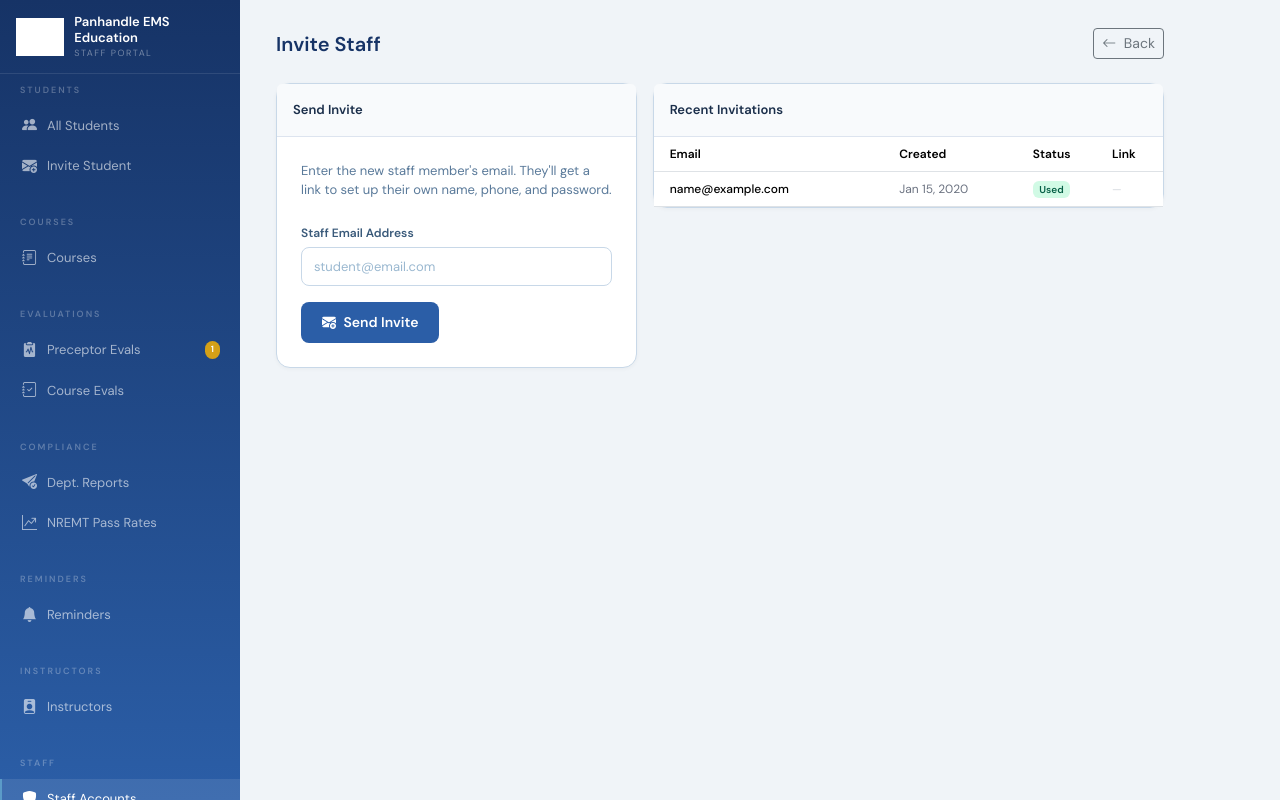
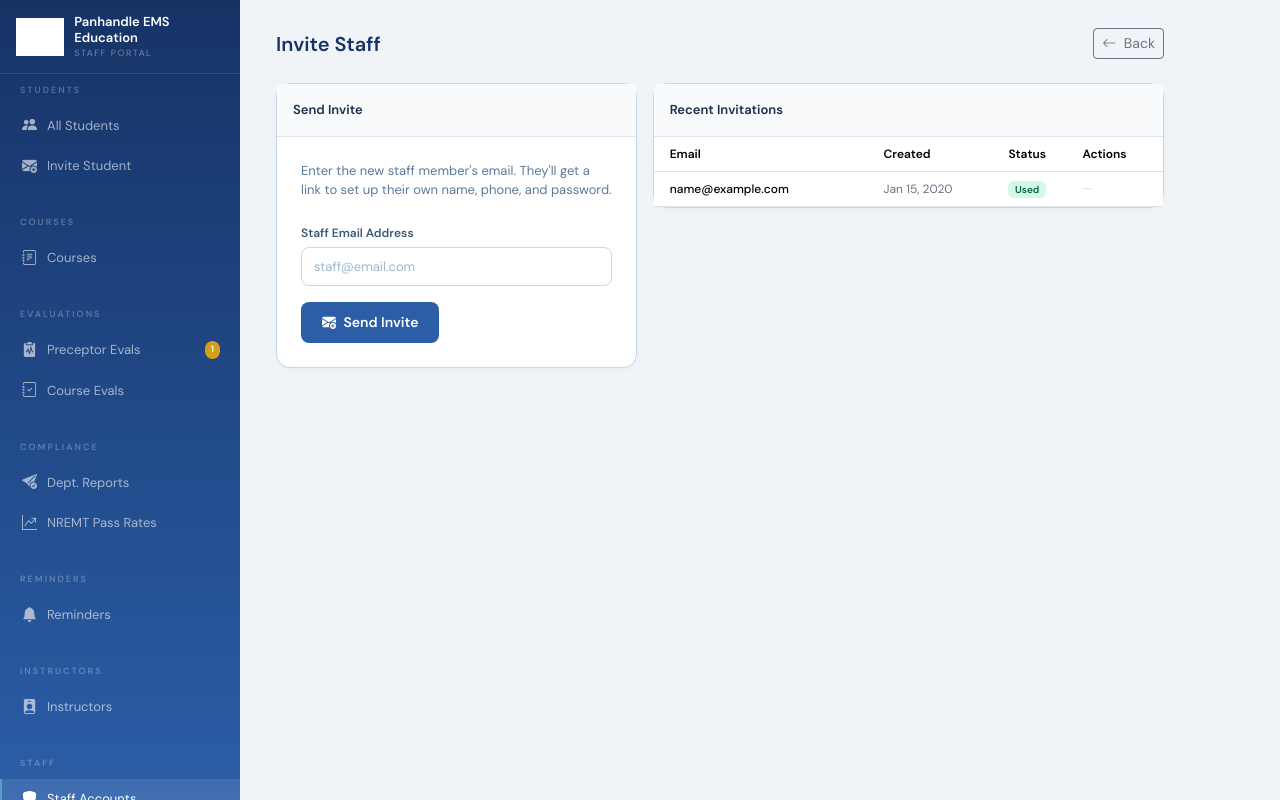
Before and after one commit to AndSnodFRBA/PEMSE, a Django app: page /staff/accounts/invite/ in a window 1280 px wide. Run offline with Django 4.2, Linux system fonts and the light colour scheme; a user stored in the database is signed in; tables that the repository leaves empty hold one stand-in row (values such as "Sample post").

Commit message:
Add invitation resend/edit and fix broken staff invite form
Staff can now resend a pending or expired student/staff invitation
(refreshes the 7-day expiry and re-sends the email with the same
link), and edit a pending invitation's email address to fix a typo
without deleting and recreating it. For student invitations, editing
also lets staff assign or reassign the course — including backfilling
a course onto invitations sent before course-pinning existed, whose
`course` field is still null. All four actions are blocked once an
invitation has been used, matching the existing used/expired states
already shown in the invitations table.

Also fixes a real regression: staff_account_invite reused
InvitationForm, which gained a required `course` field when student
invites were pinned to a course earlier — but the staff-invite
template never rendered that field, so every submission silently
failed validation. Staff invites now use their own
StaffAccountInviteForm with just an email field.

Co-Authored-By: Claude Sonnet 5 <noreply@anthropic.com>

```diff
--- a/staff/forms.py
+++ b/staff/forms.py
@@ -23,6 +23,45 @@ class InvitationForm(forms.Form):
         queryset=Course.objects.filter(is_active=True).order_by('option_number'),
         label='Course to assign',
         widget=forms.Select(attrs={'class': 'form-select'}),
+    )
+
+    def clean_email(self):
+        email = self.cleaned_data['email'].lower()
+        if Student.objects.filter(email=email).exists():
+            raise forms.ValidationError('An account with this email already exists.')
+        return email
+
+
+class StaffAccountInviteForm(forms.Form):
+    email = forms.EmailField(
+        label='Staff email address',
+        widget=forms.EmailInput(attrs={'placeholder': 'staff@email.com', 'class': 'form-control'}),
+    )
+
+    def clean_email(self):
+        email = self.cleaned_data['email'].lower()
+        if Student.objects.filter(email=email).exists():
+            raise forms.ValidationError('An account with this email already exists.')
+        return email
+
+
+class EditInvitationEmailForm(forms.Form):
+    email = forms.EmailField(widget=forms.EmailInput(attrs={'class': 'form-control form-control-sm'}))
+
+    def clean_email(self):
+        email = self.cleaned_data['email'].lower()
+        if Student.objects.filter(email=email).exists():
+            raise forms.ValidationError('An account with this email already exists.')
+        return email
+
+
+class EditStudentInvitationForm(forms.Form):
+    """Used to fix a pending student invitation's email and/or course assignment —
+    also how staff backfill a course onto invitations sent before course-pinning existed."""
+    email = forms.EmailField(widget=forms.EmailInput(attrs={'class': 'form-control form-control-sm'}))
+    course = forms.ModelChoiceField(
+        queryset=Course.objects.filter(is_active=True).order_by('option_number'),
+        widget=forms.Select(attrs={'class': 'form-select form-select-sm'}),
     )
 
     def clean_email(self):
--- a/staff/urls.py
+++ b/staff/urls.py
@@ -17,6 +17,8 @@ urlpatterns = [
     path('documents/<int:doc_id>/review/',     views.review_document,       name='staff_review_document'),
     path('documents/<int:doc_id>/download/',   views.document_download,     name='staff_document_download'),
     path('invite/',                            views.invite_student,        name='staff_invite'),
+    path('invite/<int:pk>/resend/',            views.resend_student_invite, name='staff_invite_resend'),
+    path('invite/<int:pk>/edit/',              views.edit_student_invite,   name='staff_invite_edit'),
     path('announcements/',                     views.announcement_list,     name='staff_announcements'),
     path('announcements/new/',                 views.announcement_create,   name='staff_announcement_create'),
     path('announcements/<int:pk>/edit/',       views.announcement_edit,     name='staff_announcement_edit'),
@@ -71,5 +73,7 @@ urlpatterns = [
     # Staff account management
     path('accounts/',                                 views.staff_account_list,            name='staff_account_list'),
     path('accounts/invite/',                          views.staff_account_invite,          name='staff_account_invite'),
+    path('accounts/invite/<int:pk>/resend/',          views.resend_staff_invite,           name='staff_account_invite_resend'),
+    path('accounts/invite/<int:pk>/edit/',            views.edit_staff_invite,             name='staff_account_invite_edit'),
     path('accounts/invite/<uuid:token>/',             views.staff_invite_accept,           name='staff_invite_accept'),
 ]
--- a/staff/views.py
+++ b/staff/views.py
@@ -1,4 +1,5 @@
 import io
+from datetime import timedelta
 
 from django.contrib import messages
 from django.contrib.auth import authenticate, login, logout
@@ -27,12 +28,15 @@ from .forms import (
     CourseForm,
     CourseReportForm,
     DocumentReviewForm,
+    EditInvitationEmailForm,
+    EditStudentInvitationForm,
     EntranceRequirementForm,
     InvitationForm,
     PatientContactForm,
     PaymentHistoryForm,
     PsychomotorSkillForm,
     ReminderBulkSendForm,
+    StaffAccountInviteForm,
     StaffAnnouncementForm,
     StaffAssignCourseForm,
     StudentNoteForm,
@@ -389,7 +393,45 @@ def invite_student(request):
         form        = InvitationForm()
         invitations = StudentInvitation.objects.select_related('created_by', 'course').order_by('-created_at')[:20]
 
-    return render(request, 'staff/invite.html', {'form': form, 'invitations': invitations, 'invite_link': invite_link})
+    courses_active = Course.objects.filter(is_active=True).order_by('option_number')
+    return render(request, 'staff/invite.html', {
+        'form': form, 'invitations': invitations, 'invite_link': invite_link,
+        'courses_active': courses_active,
+    })
+
+
+@staff_required
+def resend_student_invite(request, pk):
+    inv = get_object_or_404(StudentInvitation, pk=pk)
+    if request.method == 'POST':
+        if inv.used:
+            messages.error(request, 'This invitation has already been used.')
+        else:
+            inv.expires_at = timezone.now() + timedelta(days=7)
+            inv.save(update_fields=['expires_at'])
+            invite_link = request.build_absolute_uri(f'/register/invite/{inv.token}/')
+            send_invitation_email(inv, invite_link)
+            messages.success(request, f'Invite resent to {inv.email}.')
+    return redirect('staff_invite')
+
+
+@staff_required
+def edit_student_invite(request, pk):
+    inv = get_object_or_404(StudentInvitation, pk=pk)
+    if request.method == 'POST':
+        if inv.used:
+            messages.error(request, 'This invitation has already been used.')
+        else:
+            form = EditStudentInvitationForm(request.POST)
+            if form.is_valid():
+                inv.email  = form.cleaned_data['email']
+                inv.course = form.cleaned_data['course']
+                inv.save(update_fields=['email', 'course'])
+                messages.success(request, 'Invitation updated.')
+            else:
+                first_error = next(iter(form.errors.values()))[0] if form.errors else 'Please correct the errors and try again.'
+                messages.error(request, first_error)
+    return redirect('staff_invite')
 
 
 # ── Announcements ─────────────────────────────────────────────────────────────
@@ -1933,7 +1975,7 @@ def staff_account_list(request):
 
 @staff_required
 def staff_account_invite(request):
-    form        = InvitationForm(request.POST or None)
+    form        = StaffAccountInviteForm(request.POST or None)
     invitations = StaffInvitation.objects.select_related('created_by').order_by('-created_at')[:20]
 
     invite_link = None
@@ -1944,12 +1986,44 @@ def staff_account_invite(request):
         invite_link = request.build_absolute_uri(f'/staff/accounts/invite/{inv.token}/')
         send_staff_invitation_email(inv, invite_link)
         messages.success(request, f'Invite sent to {email}.')
-        form        = InvitationForm()
+        form        = StaffAccountInviteForm()
         invitations = StaffInvitation.objects.select_related('created_by').order_by('-created_at')[:20]
 
     return render(request, 'staff/staff_account_invite.html', {
         'form': form, 'invitations': invitations, 'invite_link': invite_link,
     })
+
+
+@staff_required
+def resend_staff_invite(request, pk):
+    inv = get_object_or_404(StaffInvitation, pk=pk)
+    if request.method == 'POST':
+        if inv.used:
+            messages.error(request, 'This invitation has already been used.')
+        else:
+            inv.expires_at = timezone.now() + timedelta(days=7)
+            inv.save(update_fields=['expires_at'])
+            invite_link = request.build_absolute_uri(f'/staff/accounts/invite/{inv.token}/')
+            send_staff_invitation_email(inv, invite_link)
+            messages.success(request, f'Invite resent to {inv.email}.')
+    return redirect('staff_account_invite')
+
+
+@staff_required
+def edit_staff_invite(request, pk):
+    inv = get_object_or_404(StaffInvitation, pk=pk)
+    if request.method == 'POST':
+        if inv.used:
+            messages.error(request, 'This invitation has already been used.')
+        else:
+            form = EditInvitationEmailForm(request.POST)
+            if form.is_valid():
+                inv.email = form.cleaned_data['email']
+                inv.save(update_fields=['email'])
+                messages.success(request, 'Invitation email updated.')
+            else:
+                messages.error(request, form.errors['email'][0] if form.errors.get('email') else 'Please enter a valid email.')
+    return redirect('staff_account_invite')
 
 
 def staff_invite_accept(request, token):
--- a/templates/staff/staff_account_invite.html
+++ b/templates/staff/staff_account_invite.html
@@ -63,7 +63,7 @@
               <th class="ps-3 py-2">Email</th>
               <th class="py-2">Created</th>
               <th class="py-2">Status</th>
-              <th class="py-2">Link</th>
+              <th class="py-2">Actions</th>
             </tr>
           </thead>
           <tbody>
@@ -81,18 +81,46 @@
                 {% endif %}
               </td>
               <td class="py-2 pe-3">
-                {% if not inv.used and not inv.is_expired %}
+                <div class="d-flex gap-1">
+                {% if not inv.used %}
+                  {% if not inv.is_expired %}
                   {% with link="/staff/accounts/invite/"|add:inv.token|stringformat:"s"|add:"/" %}
                   <button onclick="navigator.clipboard.writeText(window.location.origin + '{{ link }}');this.innerHTML='Copied!';"
                           class="btn btn-sm" style="font-size:11px;border:1px solid #93c5fd;color:#1e40af;border-radius:5px;padding:2px 8px;">
                     <i class="bi bi-clipboard me-1"></i>Copy
                   </button>
                   {% endwith %}
+                  {% endif %}
+                  <form method="post" action="{% url 'staff_account_invite_resend' inv.pk %}" style="display:inline;">
+                    {% csrf_token %}
+                    <button type="submit" class="btn btn-sm" style="font-size:11px;border:1px solid #93c5fd;color:#1e40af;border-radius:5px;padding:2px 8px;">
+                      <i class="bi bi-arrow-clockwise me-1"></i>Resend
+                    </button>
+                  </form>
+                  <button type="button" class="btn btn-sm" data-bs-toggle="collapse" data-bs-target="#edit-inv-{{ inv.pk }}"
+                          style="font-size:11px;border:1px solid #d1d5db;color:#374151;border-radius:5px;padding:2px 8px;">
+                    <i class="bi bi-pencil"></i>
+                  </button>
                 {% else %}
                   <span style="color:#d1d5db;font-size:11px;">—</span>
                 {% endif %}
+                </div>
               </td>
             </tr>
+            {% if not inv.used %}
+            <tr>
+              <td colspan="4" class="p-0" style="border-top:none;">
+                <div class="collapse" id="edit-inv-{{ inv.pk }}">
+                  <form method="post" action="{% url 'staff_account_invite_edit' inv.pk %}" class="d-flex gap-2 align-items-center p-2" style="background:#f8fafc;">
+                    {% csrf_token %}
+                    <label style="font-size:11px;color:#6b7280;">New email:</label>
+                    <input type="email" name="email" value="{{ inv.email }}" class="form-control form-control-sm" style="max-width:260px;" required>
+                    <button type="submit" class="btn btn-sm btn-primary" style="font-size:11px;">Save</button>
+                  </form>
+                </div>
+              </td>
+            </tr>
+            {% endif %}
             {% endfor %}
           </tbody>
         </table>
```
Also changed, not shown: templates/staff/invite.html (+37 -2 lines).
